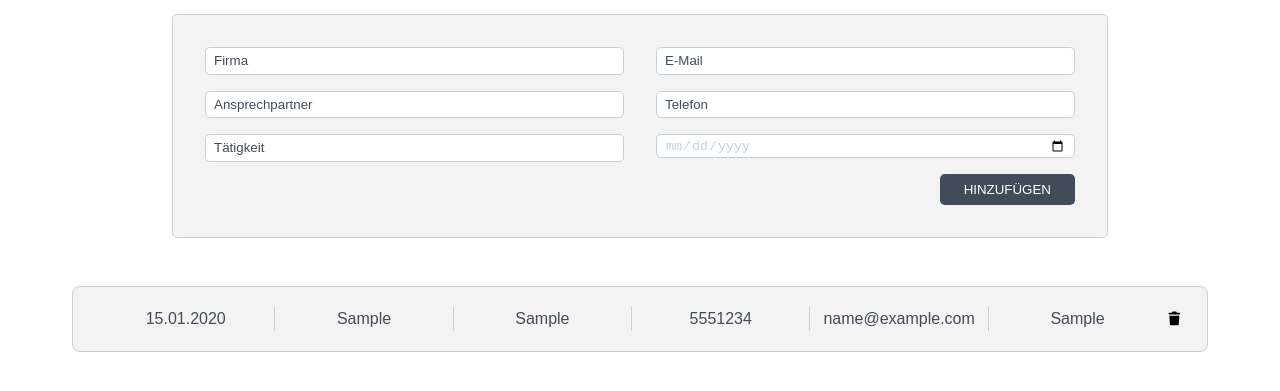
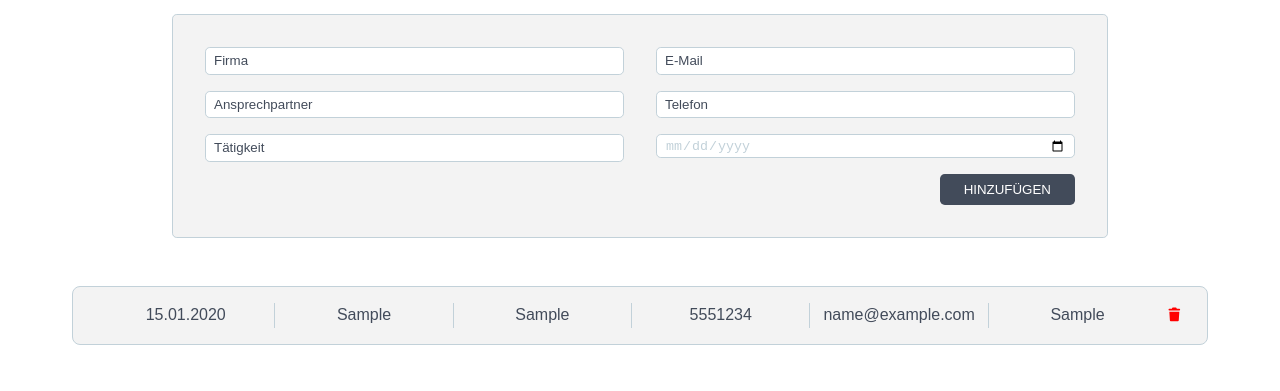
Before and after one commit to mikajed/workappholic, a plain HTML site: page index.html in a window 1280 px wide. Both pictures are taken after typing "Sample", "Sample", "Sample", "name@example.com", "5551234", "2020-01-15" into the empty fields and a click on the button "HINZUFÜGEN". Shown: the part 109-500 px from the top of the page. Drawn offline with Linux system fonts and the light colour scheme.

Commit message:
fix some css

```diff
--- a/src/css/style.css
+++ b/src/css/style.css
@@ -175,9 +175,8 @@ main {
 }
 
 .trash {
-    width: 2rem;
-    height: 2rem;
     border-style: none;
     background: none;
     cursor: pointer;
+    color: red;
 }
```
Also changed, not shown: index.html (+0 -2 lines).
